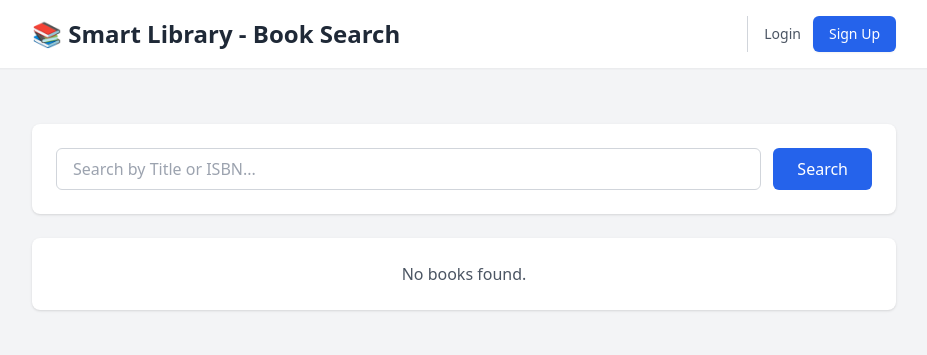
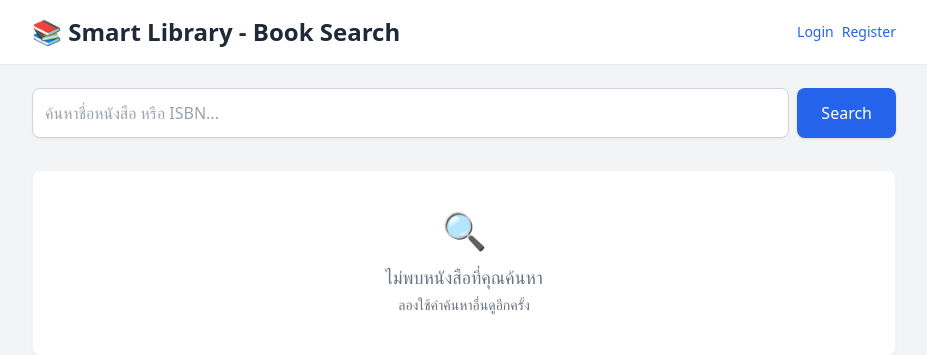
Before and after one commit to VelogaWhite/smart_library_project, a Django app: template library_app/templates/library_app/search.html in a window 1280 px wide. Shown: the top 355 px of the page, without its empty margins (176-1103 px from the left). Run offline with Django 3.2, Linux system fonts and the light colour scheme; the template is opened without the code that fills it, so the values that code supplies are empty; some libraries are stand-ins or nearby versions.

Commit message:
Update Smart Library to V4.0: Add item-level tracking and fix tests

```diff
--- a/library_app/templates/library_app/search.html
+++ b/library_app/templates/library_app/search.html
@@ -8,9 +8,8 @@
 
 <body class="bg-gray-100 min-h-screen">
 
-    <!-- Header -->
     <div class="bg-white shadow-sm mb-6">
-        <div class="max-w-4xl mx-auto px-4 py-4 flex justify-between items-center">
+        <div class="max-w-4xl mx-auto px-4 py-4 flex flex-wrap justify-between items-center gap-4">
             <h1 class="text-2xl font-semibold text-gray-800">
                 📚 Smart Library - Book Search
             </h1>
@@ -24,112 +23,87 @@
                     <a href="{% url 'librarian_return_dashboard' %}" class="bg-green-500 hover:bg-green-400 text-white text-sm px-4 py-2 rounded-md transition font-medium">
                         📕 Return Dashboard
                     </a>
+                    <a href="{% url 'add_book' %}" class="bg-gray-800 hover:bg-gray-700 text-white text-sm px-4 py-2 rounded-md transition font-medium">
+                        + Add Book
+                    </a>
                 </div>
                 {% endif %}
 
                 {% if user.is_authenticated %}
-                <div class="flex items-center gap-3 pl-4 border-l border-gray-300">
-                    <div class="text-right hidden sm:block">
-                        <p class="text-sm font-semibold text-gray-800">{{ user.FullName|default:user.username }}</p>
-                        <p class="text-xs text-gray-500">{{ user.Role }}</p>
-                    </div>
-                    <div class="h-10 w-10 bg-gray-200 text-gray-700 rounded-full flex items-center justify-center font-bold text-lg uppercase">
-                        {{ user.username|make_list|first }}
-                    </div>
-                    <form method="post" action="{% url 'logout' %}">
-                        {% csrf_token %}
-                        <button type="submit" class="bg-red-500 hover:bg-red-600 text-white text-sm px-3 py-1.5 rounded-md transition font-medium">Logout</button>
-                    </form>
+                <div class="text-sm text-gray-600 font-medium">
+                    👤 {{ user.username }} ({{ user.Role }})
+                    <a href="{% url 'logout' %}" class="ml-3 text-red-500 hover:text-red-700 underline">Logout</a>
                 </div>
-
                 {% else %}
-                <div class="flex items-center gap-3 pl-4 border-l border-gray-300">
-                    <a href="{% url 'login' %}" class="text-gray-600 hover:text-blue-600 font-medium text-sm transition">Login</a>
-                    <a href="{% url 'register' %}" class="bg-blue-600 hover:bg-blue-700 text-white text-sm px-4 py-2 rounded-md transition font-medium shadow-sm">Sign Up</a>
+                <div class="flex gap-2">
+                    <a href="{% url 'login' %}" class="text-blue-600 hover:text-blue-800 text-sm font-medium">Login</a>
+                    <a href="{% url 'register' %}" class="text-blue-600 hover:text-blue-800 text-sm font-medium">Register</a>
                 </div>
                 {% endif %}
             </div>
         </div>
     </div>
 
-    <div class="max-w-4xl mx-auto px-4 py-8">
+    <div class="max-w-4xl mx-auto px-4">
 
-        <!-- Flash Messages -->
         {% if messages %}
-            <div class="mb-6 space-y-2">
+            <div class="mb-6">
                 {% for message in messages %}
-                    <div class="px-4 py-3 rounded-md text-sm font-medium border
-                        {% if message.tags == 'success' %}bg-green-50 text-green-800 border-green-300
-                        {% elif message.tags == 'error' %}bg-red-50 text-red-800 border-red-300
-                        {% elif message.tags == 'warning' %}bg-yellow-50 text-yellow-800 border-yellow-300
-                        {% else %}bg-blue-50 text-blue-800 border-blue-300{% endif %}">
+                    <div class="p-4 rounded-md mb-2 {% if message.tags == 'error' %}bg-red-100 text-red-700{% elif message.tags == 'success' %}bg-green-100 text-green-700{% elif message.tags == 'warning' %}bg-orange-100 text-orange-700{% else %}bg-blue-100 text-blue-700{% endif %}">
                         {{ message }}
                     </div>
                 {% endfor %}
             </div>
         {% endif %}
 
-        <!-- Search Box -->
-        <div class="bg-white p-6 rounded-lg shadow mb-6">
-            <form method="GET" class="flex gap-3">
-                <input
-                    type="text"
-                    name="q"
-                    value="{{ query|default:'' }}"
-                    placeholder="Search by Title or ISBN..."
-                    class="flex-1 border border-gray-300 rounded-md px-4 py-2 focus:outline-none focus:ring-2 focus:ring-blue-500"
-                >
-                <button
-                    type="submit"
-                    class="bg-blue-600 text-white px-6 py-2 rounded-md hover:bg-blue-700 transition"
-                >
-                    Search
-                </button>
-            </form>
-        </div>
+        <form method="GET" action="{% url 'search_books' %}" class="mb-8 flex gap-2">
+            <input type="text" name="q" value="{{ query|default:'' }}" placeholder="ค้นหาชื่อหนังสือ หรือ ISBN..."
+                   class="flex-1 p-3 border border-gray-300 rounded-lg shadow-sm focus:outline-none focus:border-blue-500 focus:ring-1 focus:ring-blue-500">
+            <button type="submit" class="bg-blue-600 hover:bg-blue-700 text-white px-6 py-3 rounded-lg font-medium shadow transition">
+                Search
+            </button>
+            {% if query %}
+                <a href="{% url 'search_books' %}" class="bg-gray-200 hover:bg-gray-300 text-gray-700 px-6 py-3 rounded-lg font-medium transition flex items-center">
+                    Clear
+                </a>
+            {% endif %}
+        </form>
 
-        <!-- Results Section -->
         <div class="space-y-4">
 
             {% if books %}
-                <p class="text-gray-600 mb-2">
-                    Found {{ books|length }} result(s)
-                </p>
+                {% for book in books %}
+                    <div class="bg-white p-5 rounded-lg shadow-sm border border-gray-100 flex flex-col sm:flex-row justify-between items-start sm:items-center gap-4">
 
-                {% for book in books %}
-                    <div class="bg-white p-5 rounded-lg shadow border border-gray-200">
+                        <div>
+                            <h3 class="text-xl font-bold text-gray-800 mb-1">{{ book.Title }}</h3>
+                            <div class="text-sm text-gray-500 space-y-1">
+                                <p><strong>Author:</strong> {{ book.AuthorName }}</p>
+                                <p><strong>Category:</strong> <span class="bg-gray-100 px-2 py-0.5 rounded text-gray-700">{{ book.CategoryID.CategoryName }}</span></p>
+                                <p><strong>ISBN:</strong> {{ book.ISBN }}</p>
+                            </div>
+                        </div>
 
-                        <div class="flex justify-between items-center">
-                            <div>
-                                <h2 class="text-lg font-semibold text-gray-800">
-                                    {{ book.Title }}
-                                </h2>
-                                <p class="text-sm text-gray-600">
-                                    ISBN: {{ book.ISBN }}
-                                </p>
-                                <p class="text-sm text-gray-600">
-                                    Category: {{ book.CategoryID.CategoryName }}
-                                </p>
-                            </div>
+                        <div class="flex flex-col items-end gap-3 min-w-[120px]">
+                            <div class="flex flex-col gap-2">
 
-                            <div class="flex flex-col items-end gap-2">
-                                {% if book.AvailableCopies > 0 %}
-                                    <span class="bg-green-100 text-green-700 text-sm px-3 py-1 rounded-full text-center">
-                                        Available ({{ book.AvailableCopies }})
+                                {% if book.available_copies > 0 %}
+                                    <span class="bg-green-100 text-green-800 text-sm font-medium px-3 py-1 rounded-full text-center">
+                                        Available ({{ book.available_copies }} / {{ book.total_copies }})
                                     </span>
 
-                                    <!-- ปุ่มกดส่งคำร้องให้ Member -->
                                     {% if user.is_authenticated and user.Role == 'Member' %}
-                                    <a href="{% url 'borrow_book' book.id %}" onclick="return confirm('ยืนยันส่งคำร้องขอยืมหนังสือ {{ book.Title }} ใช่หรือไม่?');" class="bg-orange-500 hover:bg-orange-600 text-white text-xs font-semibold px-4 py-2 rounded shadow transition">
+                                    <a href="{% url 'borrow_book' book.id %}" onclick="return confirm('ยืนยันส่งคำร้องขอยืมหนังสือ {{ book.Title }} ใช่หรือไม่?');" class="bg-orange-500 hover:bg-orange-600 text-white text-xs font-semibold px-4 py-2 rounded shadow transition text-center">
                                         📨 Request Borrow
                                     </a>
                                     {% endif %}
 
                                 {% else %}
-                                    <span class="bg-red-100 text-red-700 text-sm px-3 py-1 rounded-full text-center">
-                                        Unavailable
+                                    <span class="bg-red-100 text-red-700 text-sm font-medium px-3 py-1 rounded-full text-center">
+                                        Out of Stock (0 / {{ book.total_copies }})
                                     </span>
                                 {% endif %}
+
                             </div>
                         </div>
 
@@ -137,8 +111,10 @@
                 {% endfor %}
 
             {% else %}
-                <div class="bg-white p-6 rounded-lg shadow text-center text-gray-600">
-                    No books found.
+                <div class="bg-white p-10 rounded-lg shadow-sm border border-gray-100 text-center text-gray-500">
+                    <p class="text-4xl mb-3">🔍</p>
+                    <p class="text-lg font-medium">ไม่พบหนังสือที่คุณค้นหา</p>
+                    <p class="text-sm mt-1">ลองใช้คำค้นหาอื่นดูอีกครั้ง</p>
                 </div>
             {% endif %}
 
```
Also changed, not shown: library_app/tests/test_models.py (+13 -10 lines), library_app/tests/test_views.py (+122 -79 lines), library_app/views.py (+98 -139 lines), library_app/migrations/0002_remove_book_availablecopies_remove_book_totalcopies_and_more.py (added).
